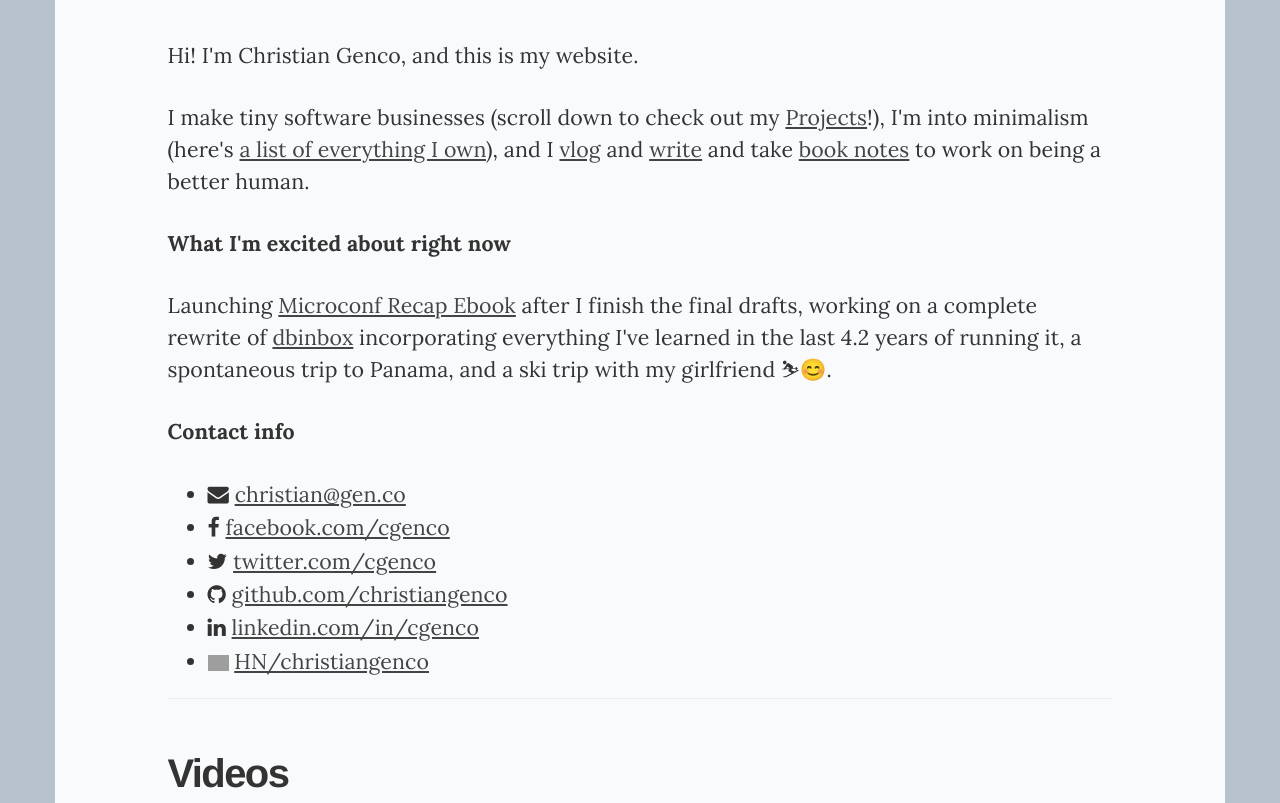
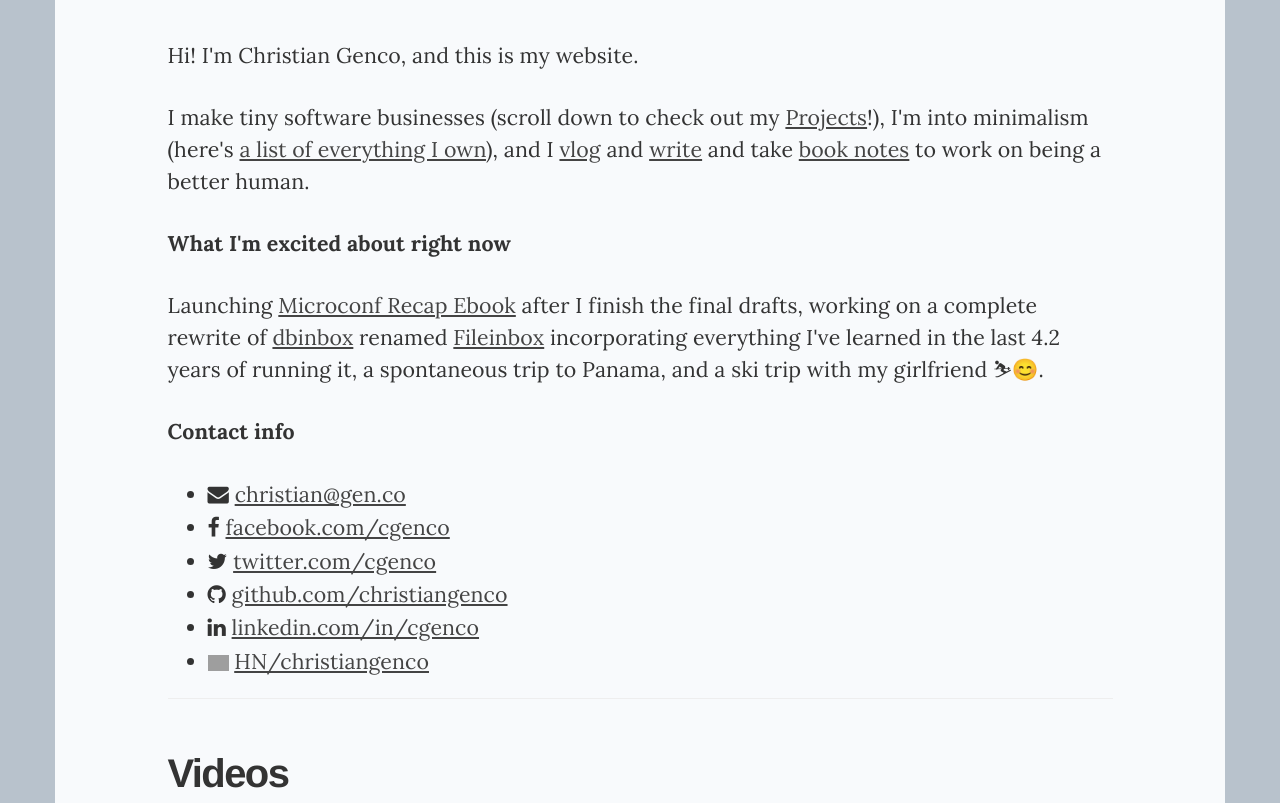
Before and after one commit to christiangenco/christiangenco.github.io, a Jekyll site: the page built from index.html, in a window 1280 px wide and 900 px high, cut to the strip 0-803 px from the top of the window. Built offline with Jekyll 4.4.1, drawn with Linux system fonts in a browser that asks for light colours; nearby versions of some CDN libraries; grey boxes are pictures that could not be loaded.

Commit message:
add link to fileinbox

```diff
--- a/index.html
+++ b/index.html
@@ -15,7 +15,7 @@
 
       <p><b>What I'm excited about right now</b></p>
 
-      <p>Launching <a target="_blank" href="https://microconf.gen.co">Microconf Recap Ebook</a> after I finish the final drafts, working on a complete rewrite of <a target="_blank" href="https://dbinbox.com">dbinbox</a> incorporating everything I've learned in the last 4.2 years of running it, a spontaneous trip to Panama, and a ski trip with my girlfriend ⛷😊.</p>
+      <p>Launching <a target="_blank" href="https://microconf.gen.co">Microconf Recap Ebook</a> after I finish the final drafts, working on a complete rewrite of <a target="_blank" href="https://dbinbox.com">dbinbox</a> renamed <a target="_blank" href="https://fileinbox.com">Fileinbox</a> incorporating everything I've learned in the last 4.2 years of running it, a spontaneous trip to Panama, and a ski trip with my girlfriend ⛷😊.</p>
 
       <p><b>Contact info</b></p>
 
```
